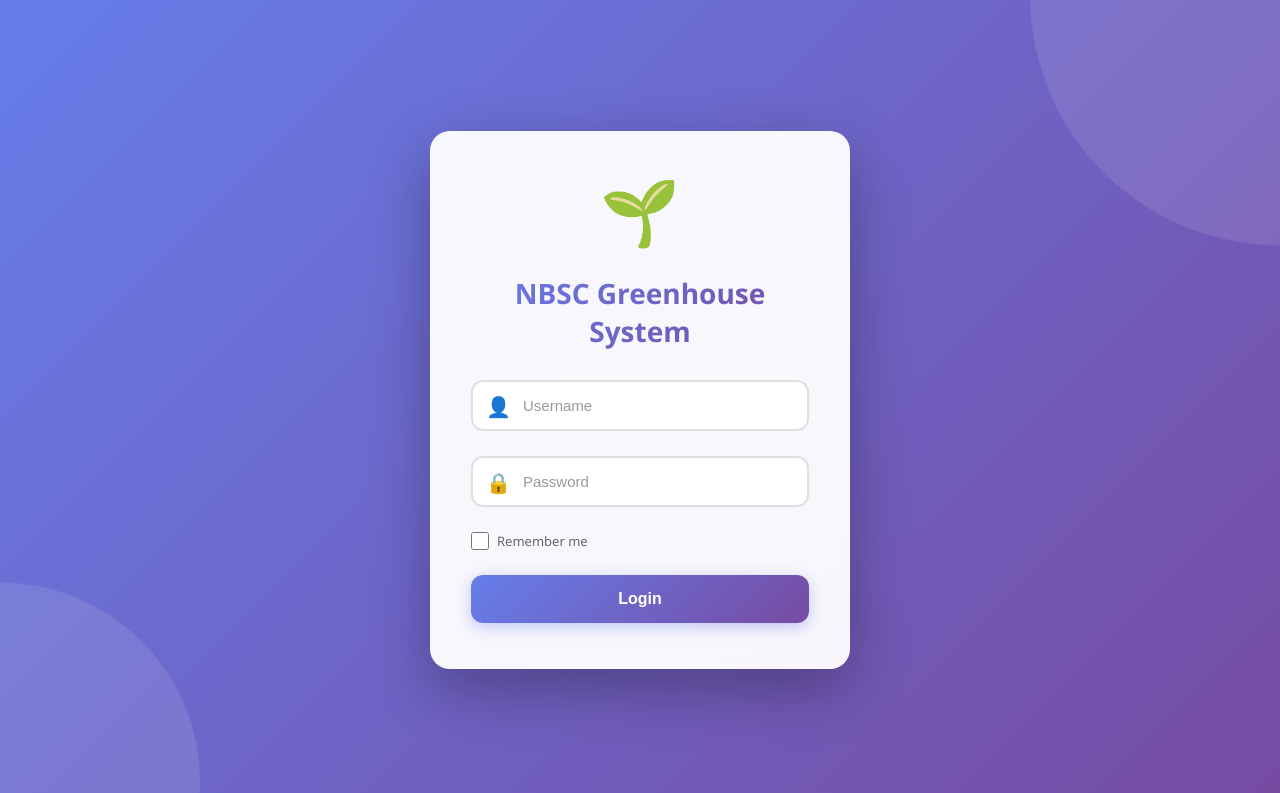
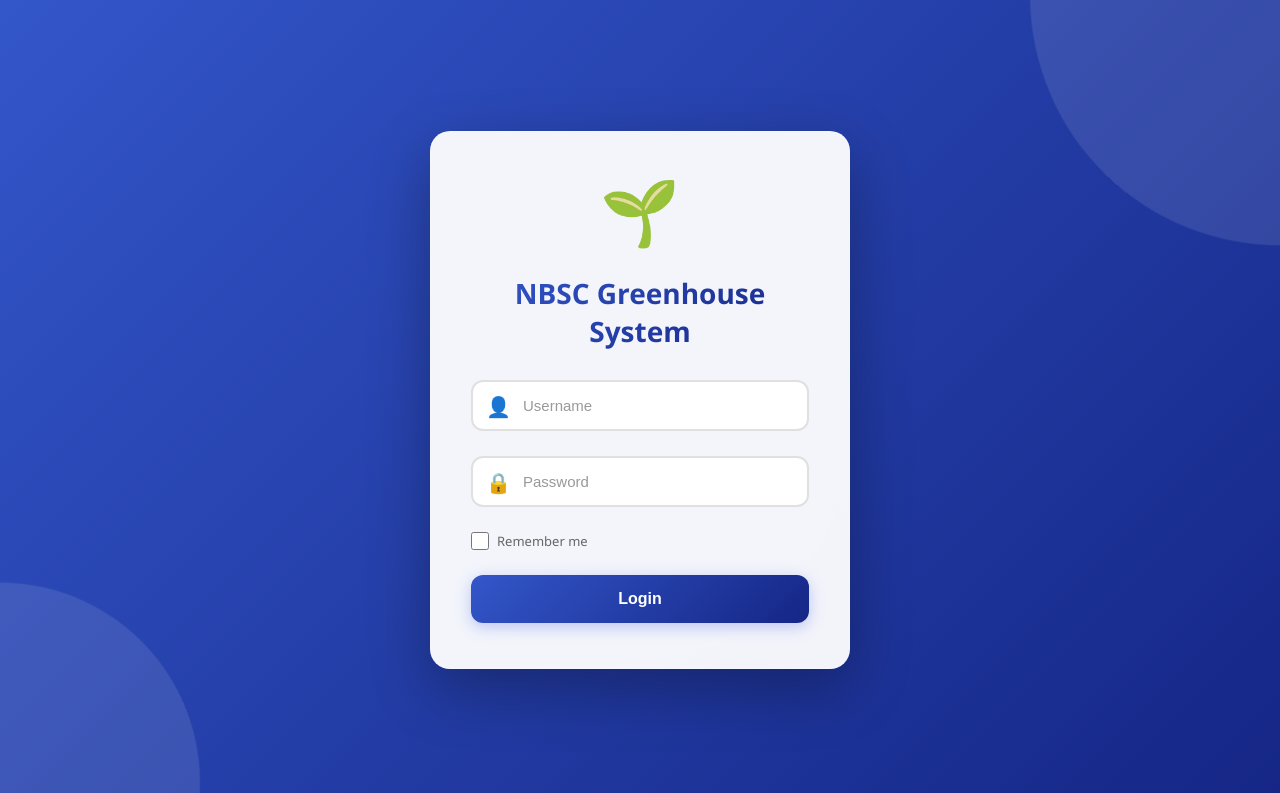
Before and after one commit to Bearbrand-sy/DRAFT_TEMPERATURE_SENSOR_FOR_GREENHOUSE, a plain HTML site: page index.html in a window 1280 px wide. Shown: the top 793 px of the page. Drawn offline with Linux system fonts and the light colour scheme.

Commit message:
updated UI

```diff
--- a/index.html
+++ b/index.html
@@ -9,7 +9,7 @@
 
   body {
     font-family: 'Segoe UI', Tahoma, Geneva, Verdana, sans-serif;
-    background: linear-gradient(135deg, #667eea 0%, #764ba2 100%);
+    background: linear-gradient(135deg, #3356c9 0%, #152686 100%);
     display: flex;
     justify-content: center;
     align-items: center;
@@ -59,7 +59,7 @@
   .logo-icon { font-size: 64px; margin-bottom: 10px; animation: bounce 2s ease-in-out infinite; }
   @keyframes bounce { 0%,100%{transform:translateY(0);}50%{transform:translateY(-10px);} }
 
-  .login-container h2 { text-align: center; margin-bottom: 10px; font-size: 28px; background: linear-gradient(135deg,#667eea 0%,#764ba2 100%); -webkit-background-clip:text; -webkit-text-fill-color:transparent; font-weight:700; }
+  .login-container h2 { text-align: center; margin-bottom: 10px; font-size: 28px; background: linear-gradient(135deg, #3356c9 0%, #152686 100%); -webkit-background-clip:text; -webkit-text-fill-color:transparent; font-weight:700; }
   .subtitle { text-align:center; color:#666; font-size:14px; margin-bottom:30px; }
 
   .input-group { position: relative; margin-bottom: 25px; }
@@ -88,7 +88,7 @@
   .forgot-password:hover { color:#764ba2; text-decoration:underline; }
 
   .login-container button {
-    width:100%; padding:15px; background: linear-gradient(135deg,#667eea 0%,#764ba2 100%);
+    width:100%; padding:15px; background: linear-gradient(135deg, #3356c9 0%, #152686 100% 100%);
     color:white; font-size:16px; font-weight:600; border:none; border-radius:12px; cursor:pointer;
     transition:all 0.3s ease; box-shadow:0 4px 15px rgba(102,126,234,0.4); position:relative; overflow:hidden;
   }
```
